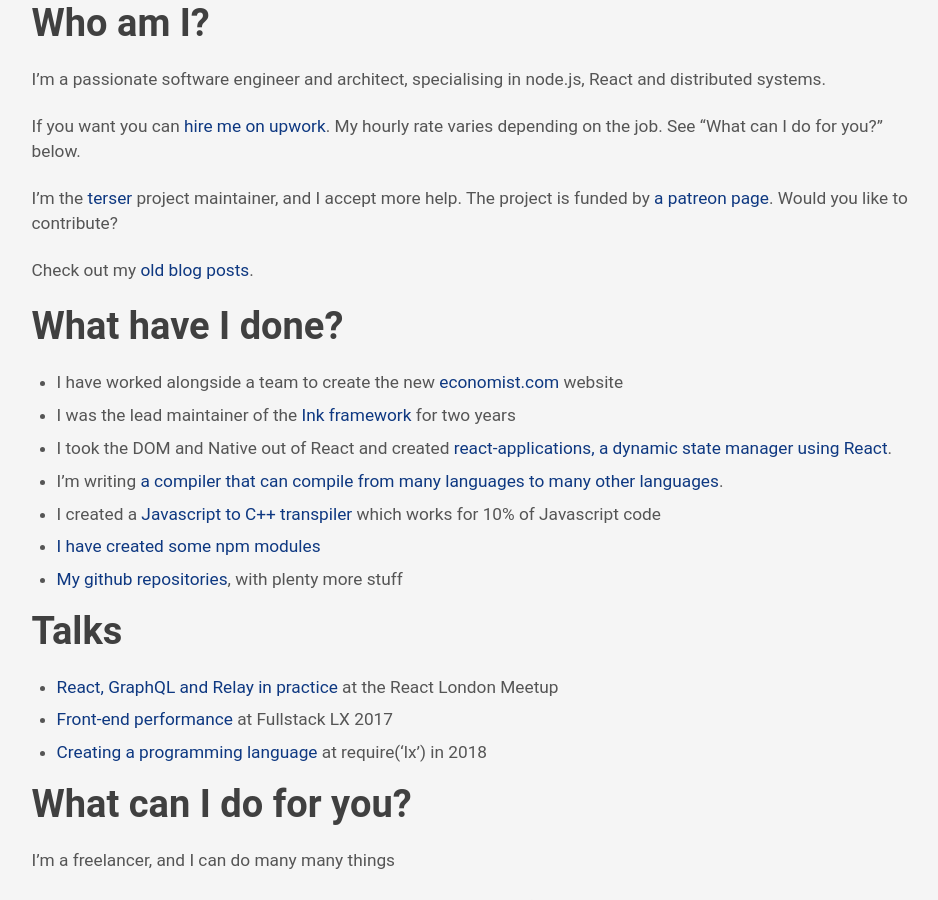
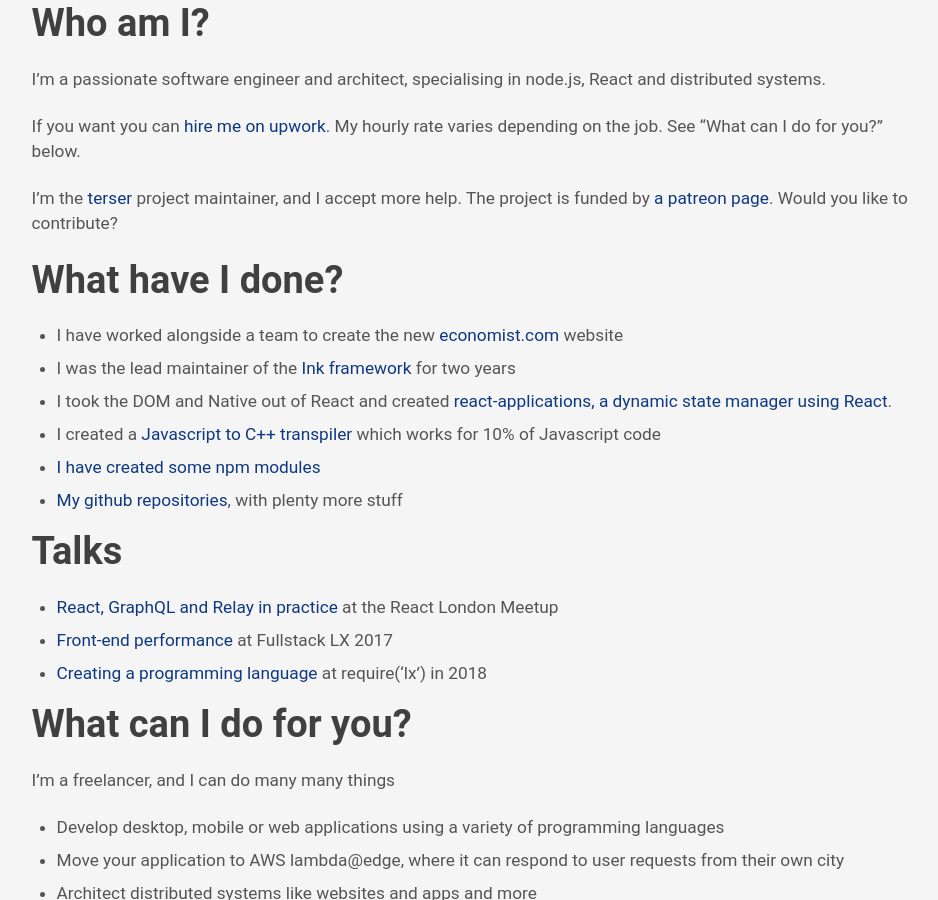
Before and after one commit to fabiosantoscode/fabiosantoscode.github.io, a Jekyll site: the page built from index.md, in a window 1280 px wide and 900 px high, scrolled down 806 px. Shown: the whole window, without its empty margins (163-1101 px from the left). Built offline with Jekyll 4.4.1, drawn with Linux system fonts in a browser that asks for light colours; some web fonts are replaced.

Commit message:
Update index.md

```diff
--- a/index.md
+++ b/index.md
@@ -16,14 +16,11 @@
 
 I'm the [terser](https://github.com/terser-js/terser) project maintainer, and I accept more help. The project is funded by [a patreon page](https://www.patreon.com/fabiosantoscode). Would you like to contribute?
 
-Check out my [old blog posts](http://fabiosantoscode.blogspot.com/).
-
 # What have I done?
 
  * I have worked alongside a team to create the new [economist.com](https://www.economist.com/) website
  * I was the lead maintainer of the [Ink framework](http://ink.sapo.pt/) for two years
  * I took the DOM and Native out of React and created [react-applications, a dynamic state manager using React](https://github.com/fabiosantoscode/react-applications/).
- * I'm writing [a compiler that can compile from many languages to many other languages](https://github.com/fabiosantoscode/ecmacomp/).
  * I created a [Javascript to C++ transpiler](https://github.com/fabiosantoscode/js2cpp) which works for 10% of Javascript code
  * [I have created some npm modules](http://npmjs.com/~fabiosantoscode)
  * [My github repositories](http://github.com/fabiosantoscode), with plenty more stuff
```
Also changed, not shown: other parts of index.md (+1 -1 lines).
